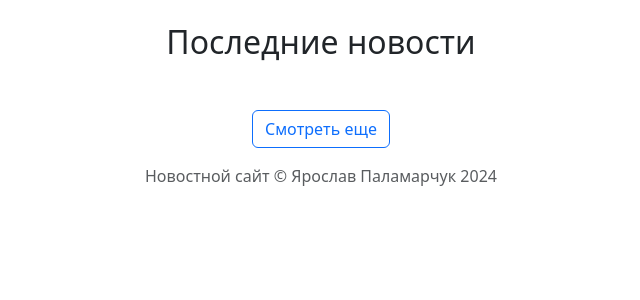
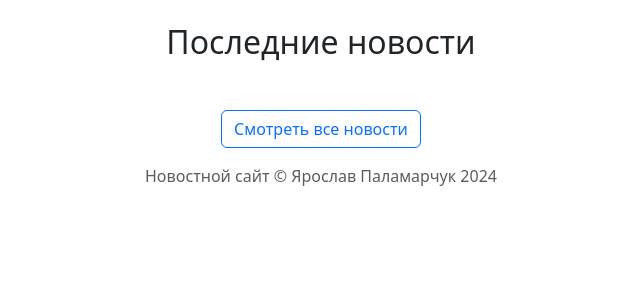
Before and after one commit to palyaros02/shp_django, a Django app: page / in a window 1280 px wide. Shown: the part 407-707 px from the top of the page, without its empty margins (319-959 px from the left). Run offline with Django 5.2, Linux system fonts and the light colour scheme; data that the repository does not hold is empty; parts of the project's set-up code (start-up, migrations or seed data) failed here and were passed over.

Commit message:
btn rename on index

```diff
--- a/app/templates/index.html
+++ b/app/templates/index.html
@@ -45,9 +45,9 @@
     {% endfor %}
   </div>
 
-    <!-- Кнопка "смотреть еще" -->
+  <!-- Кнопка "смотреть все" -->
   <div class="text-center">
-        <a href="{% url 'news_list' %}" class="btn btn-outline-primary">Смотреть еще</a>
+    <a href="{% url 'news_list' %}" class="btn btn-outline-primary">Смотреть все новости</a>
   </div>
 
 </div>
```
Lines whose indentation alone changed are shown as unchanged.
